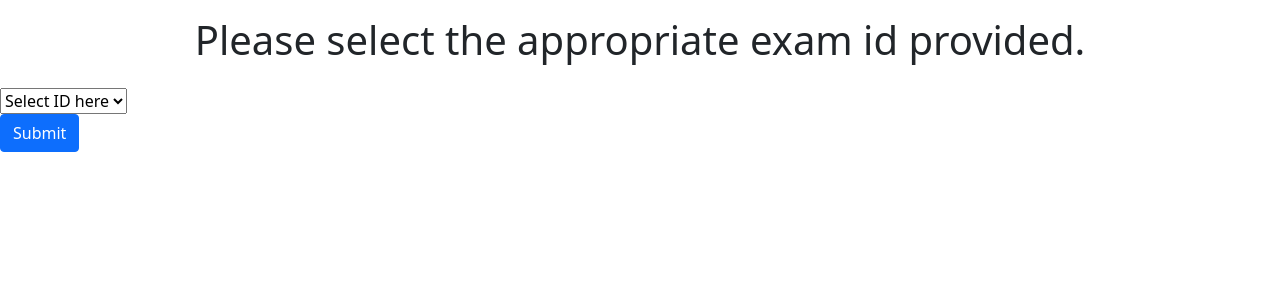
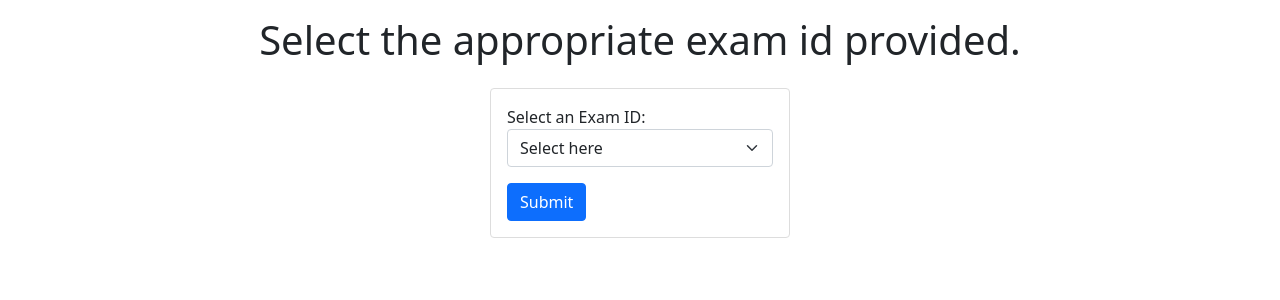
Before and after one commit to cs490-f21/cs490re, a PHP site: page /takeExam.php in a window 1280 px wide. Shown: the part 56-356 px from the top of the page. Run offline with PHP 8.4, Linux system fonts and the light colour scheme; the visitor is signed in with stand-in values (Sample User, id 1); data that the repository does not hold is empty; some libraries are stand-ins or nearby versions.

Commit message:
formatting

```diff
--- a/lib/problems.php
+++ b/lib/problems.php
@@ -68,6 +68,15 @@ function display_type(int $num): string {
     if($num == 3) {
         return "Recursion";
     }
+    if($num == 4) {
+        return "Conditional";
+    }
+    if($num == 5) {
+        return "Strings";
+    }
+    if($num == 6) {
+        return "Lists";
+    }
 }
 
 function display_level(int $num): string {
--- a/public_html/auditExam.php
+++ b/public_html/auditExam.php
@@ -200,8 +200,10 @@ if(isset($_POST["user_id"]) && validate_number($_POST["user_id"], 1, 2147483646)
 
 <style>
 div.row, div.col {
-  border: 1px solid black;
-  text-align: center;
+    border: thin solid lightgrey;
+    border-radius: 10px;
+    border-collapse: separate;
+    text-align: center;
 }
 </style>
 
--- a/public_html/auditQuestion.php
+++ b/public_html/auditQuestion.php
@@ -220,8 +220,10 @@ Fail:;
 
 <style>
 div.row, div.col {
-  border: 1px solid black;
-  text-align: center;
+    border: thin solid lightgrey;
+    border-radius: 10px;
+    border-collapse: separate;
+    text-align: center;
 }
 </style>
 
--- a/public_html/createQuestion.php
+++ b/public_html/createQuestion.php
@@ -70,6 +70,10 @@ if (isset($_POST['submit'])) {
                 <option value="1">For Loop</option>
                 <option value="2">While Loop</option>
                 <option value="3">Recursion</option>
+                <option value="4">Conditional</option>
+                <option value="5">Strings</option>
+                <option value="6">Lists</option>
+
             </select>
         </div>
         <div class="mb-3">
--- a/public_html/reviewExam.php
+++ b/public_html/reviewExam.php
@@ -178,8 +178,10 @@ if(isset($_POST["exam_id"]) && validate_number($_POST["exam_id"], 1, 2147483646)
 
 <style>
 div.row, div.col {
-  border: 1px solid black;
-  text-align: center;
+    border: thin solid lightgrey;
+    border-radius: 10px;
+    border-collapse: separate;
+    text-align: center;
 }
 </style>
 
--- a/public_html/takeExam.php
+++ b/public_html/takeExam.php
@@ -1,8 +1,6 @@
 <?php require_once(__DIR__ . '/lib.php'); ?>
 
 <?php use_template('header.php', true, true); ?>
-
-<title>Select exam</title>
 
 <?php use_template('resource.php', true, true); ?>
 <?php use_template('nav.php', true, true); ?>
@@ -19,6 +17,8 @@ if (user_login_check()) {
 ?>
 
 <?php if(isset($_POST["exam_id"])): ?>
+<title>Exam in Progress</title>
+
 <form method="POST">
     <?php
     if(!empty($_POST["exam_id"])) {
@@ -33,14 +33,14 @@ if (user_login_check()) {
             write($q_order . ") [" . $q["point"] . " points] " . $q["description"]);
             $q_order++;
         ?>
-    </div>
+    </div><br>
     <div>
-        <label for="solutions[]">Write your code here:</label>
+        <label style="font-weight: bold" for="solutions[]">Write your code here:</label><br>
         <textarea type="text" name="solutions[]" placeholder="Code Here" rows="15" cols="100"></textarea><br><br>
-    </div>
+    </div><hr/>
     <?php endforeach; ?>
     <div>
-        <input id="submit" type="submit" class="btn btn-primary" name="submit_exam">
+        <input id="submit" type="submit" class="btn btn-primary" name="submit_exam" value="Submit Exam">
     </div>
 </form>
 
@@ -50,7 +50,9 @@ if (user_login_check()) {
 ?>
 
 <?php else: ?>
-<form method="POST">
+<title>Select exam</title>
+<h1>Select the appropriate exam id provided.</h1>
+<form method="POST" class="center-form">
     <?php $exam_id = generateExamId(); ?>
     <?php
     $ids = [];
@@ -59,13 +61,15 @@ if (user_login_check()) {
     }
     $filtered = filterExams(user_get_id(), $ids);
     ?>
-    <h1>Please select the appropriate exam id provided.</h1>
-    <select id="exam" name="exam_id" ;>
-        <option value="">Select ID here</option>
-        <?php foreach($filtered as $filter) :?>
-            <option value="<?php write($filter) ?>"><?php write($filter) ?></option>
-        <?php endforeach; ?>
-    </select>
+    <div class="mb-3">
+        <label for="exam">Select an Exam ID:</label><br>
+        <select class="form-select" id="exam" name="exam_id">
+            <option value="">Select here</option>
+            <?php foreach($filtered as $filter) :?>
+                <option value="<?php write($filter) ?>"><?php write($filter) ?></option>
+            <?php endforeach; ?>
+        </select>
+    </div>
     <div>
         <input type="submit" class="btn btn-primary" name="submit">
     </div>
```
Also changed, not shown: public_html/createExam.php (+29 -12 lines).
